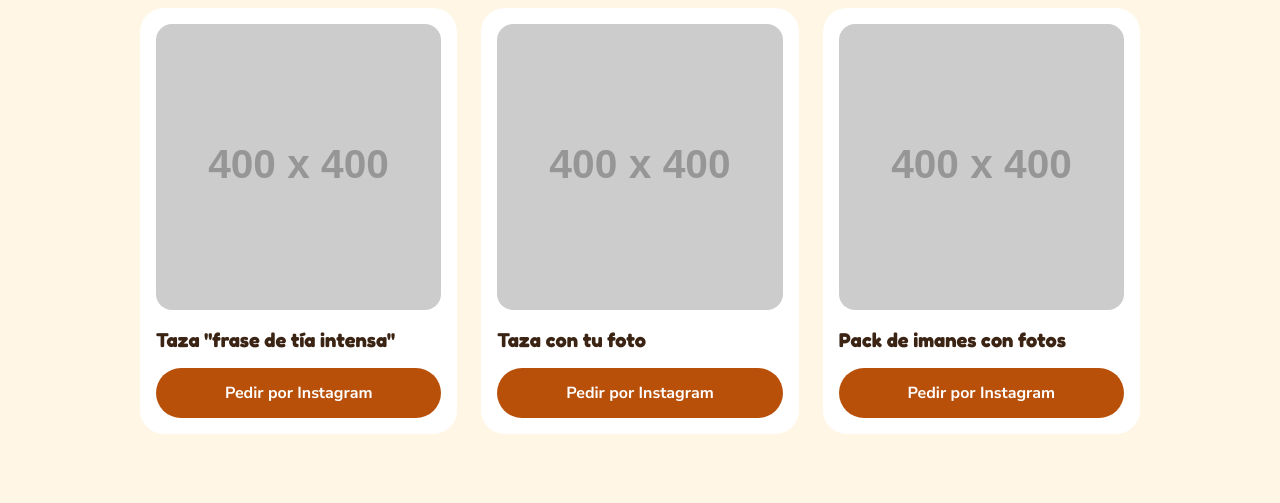
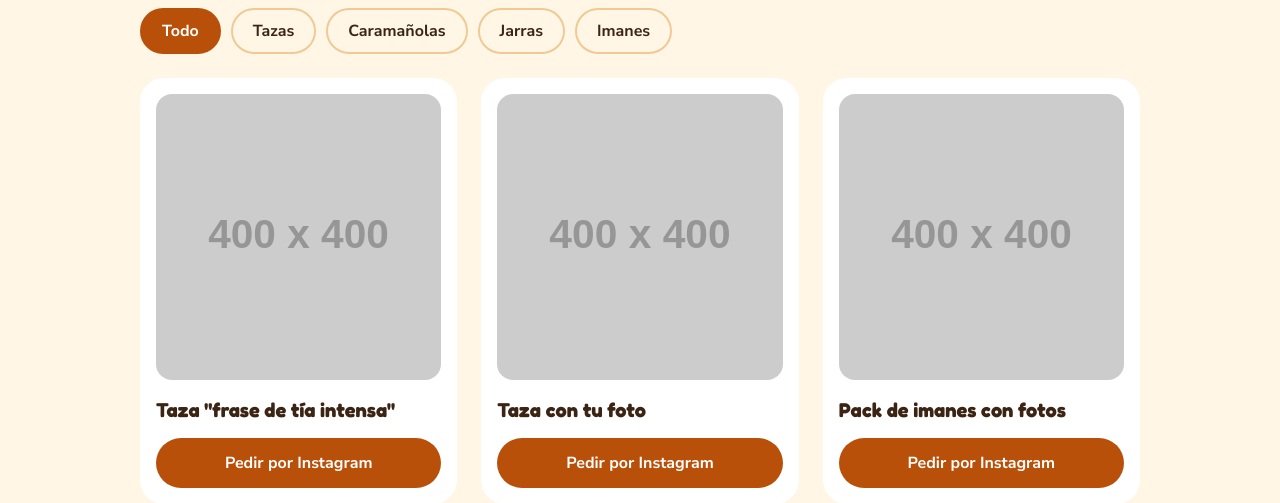
Before and after one commit to ignaciocastello1/tunealo-web, a plain HTML site: page index.html in a window 1280 px wide. Shown: the part 597-1100 px from the top of the page. Drawn offline with Linux system fonts and the light colour scheme; placeholder pictures from the web are drawn by us.

Commit message:
Filtros del catálogo con JavaScript

```diff
--- a/estilos.css
+++ b/estilos.css
@@ -205,6 +205,31 @@ footer p {
     font-weight: bold;
 }
 
+.filtros {
+  display: flex;
+  flex-wrap: wrap;
+  gap: 10px;
+  margin-bottom: 24px;
+}
+
+.filtro {
+  padding: 10px 20px;
+  border: 2px solid #F0C995;
+  border-radius: 999px;
+  background-color: #FFF6E6;
+  color: #3B2414;
+  font-family: 'Nunito Sans', sans-serif;
+  font-size: 16px;
+  font-weight: bold;
+  cursor: pointer;
+}
+
+.filtro.activo {
+  background-color: #B8500A;
+  border-color: #B8500A;
+  color: #FFFFFF;
+}
+
 @media (max-width: 600px) {
     .portada h1 {
         font-size: 34px;
--- a/index.html
+++ b/index.html
@@ -11,6 +11,7 @@
         href="https://fonts.googleapis.com/css2?family=Fredoka:wght@600;700&family=Nunito+Sans:wght@400;700&display=swap"
         rel="stylesheet">
     <link rel="stylesheet" href="estilos.css">
+    <script src="script.js" defer></script>
 </head>
 
 <body>
@@ -32,21 +33,27 @@
     </section>
     <section id="catalogo" class="catalogo">
         <h2>Catálogo</h2>
-
+        <div class="filtros">
+            <button class="filtro activo" data-filtro="todo">Todo</button>
+            <button class="filtro" data-filtro="tazas">Tazas</button>
+            <button class="filtro" data-filtro="caramañolas">Caramañolas</button>
+            <button class="filtro" data-filtro="jarras">Jarras</button>
+            <button class="filtro" data-filtro="imanes">Imanes</button>
+        </div>
         <div class="grilla">
-            <article class="producto">
+            <article class="producto" data-categoria="tazas">
                 <img src="https://placehold.co/400x400" alt="Taza con frase de tía intensa">
                 <h3>Taza "frase de tía intensa"</h3>
                 <a href="https://ig.me/m/tunealo.uy" class="btn">Pedir por Instagram</a>
             </article>
 
-            <article class="producto">
+            <article class="producto" data-categoria="tazas">
                 <img src="https://placehold.co/400x400" alt="Taza con foto personalizada">
                 <h3>Taza con tu foto</h3>
                 <a href="https://ig.me/m/tunealo.uy" class="btn">Pedir por Instagram</a>
             </article>
 
-            <article class="producto">
+            <article class="producto" data-categoria="imanes">
                 <img src="https://placehold.co/400x400" alt="Pack de imanes con fotos">
                 <h3>Pack de imanes con fotos</h3>
                 <a href="https://ig.me/m/tunealo.uy" class="btn">Pedir por Instagram</a>
--- /dev/null
+++ b/script.js
@@ -0,0 +1,23 @@
+const botones = document.querySelectorAll(".filtro");
+const productos = document.querySelectorAll(".producto");
+
+botones.forEach(function (boton) {
+    boton.addEventListener("click", function () {
+        const filtro = boton.dataset.filtro;
+
+        botones.forEach(function (b) {
+            b.classList.remove("activo");
+        });
+        boton.classList.add("activo");
+
+        productos.forEach(function (producto) {
+            const categoria = producto.dataset.categoria;
+
+            if (filtro === "todo" || categoria === filtro) {
+                producto.hidden = false;
+            } else {
+                producto.hidden = true;
+            }
+        });
+    });
+});
```
